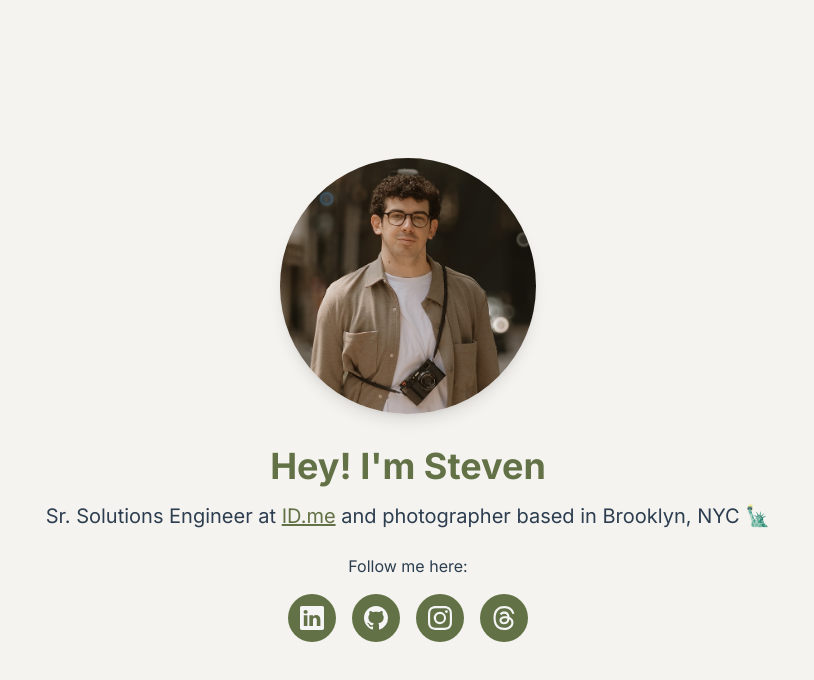
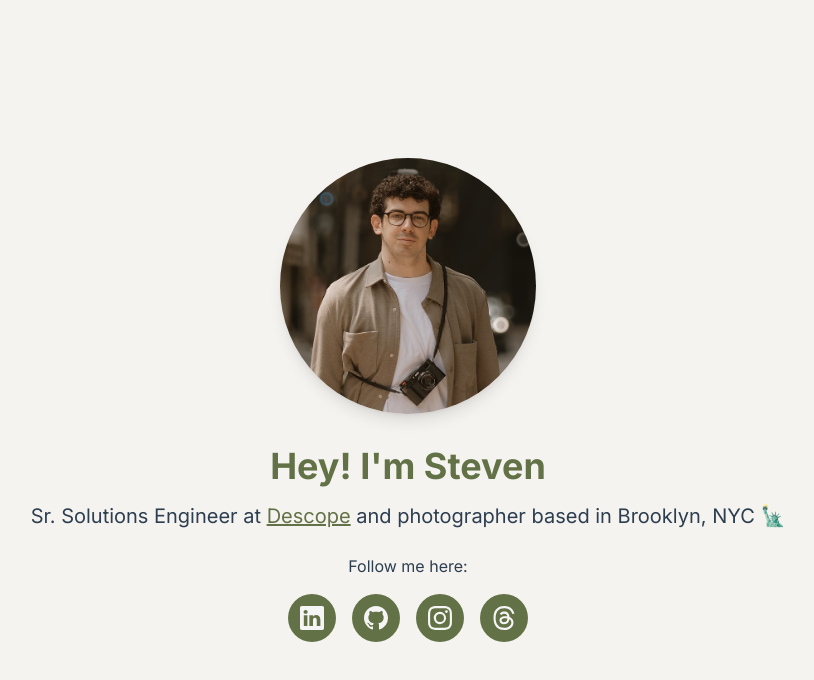
Before and after one commit to stevenbarash/steven-personal-site, a Next.js app: page / in a window 1280 px wide. Shown: the top 680 px of the page, without its empty margins (232-1046 px from the left). Built offline with nearby package versions, Linux system fonts and the light colour scheme.

Commit message:
update company

```diff
--- a/src/app/page.js
+++ b/src/app/page.js
@@ -33,8 +33,8 @@ export default function Home() {
             </h1>
             <h2 className="text-text text-xl mb-6">
               Sr. Solutions Engineer at{" "}
-              <a href="https://www.id.me" className="text-primary hover:text-secondary underline transition-colors duration-300">
-                ID.me
+              <a href="https://www.descope.com" className="text-primary hover:text-secondary underline transition-colors duration-300">
+                Descope
               </a>{" "}
               and photographer based in Brooklyn, NYC 🗽
             </h2>
```
